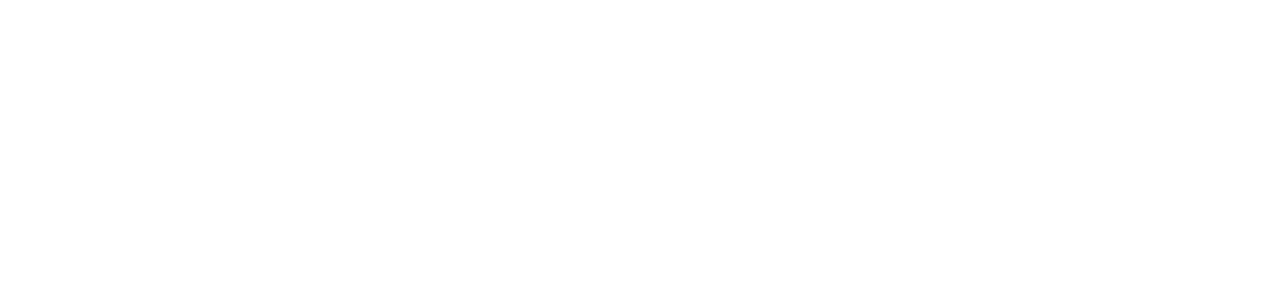
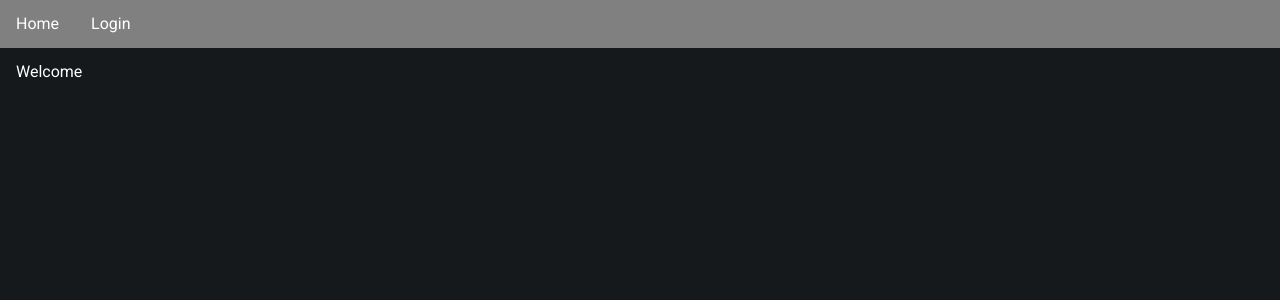
Before and after one commit to Taro-Naza/reddit-clone, a React (Create React App) app: page / in a window 1280 px wide. Shown: the top 300 px of the page. Built offline with nearby package versions, Linux system fonts and the light colour scheme.

Commit message:
Adds styled-components and react router

```diff
--- a/package.json
+++ b/package.json
@@ -11,7 +11,9 @@
         "express": "^4.17.1",
         "react": "^17.0.2",
         "react-dom": "^17.0.2",
+        "react-router-dom": "^5.3.0",
         "react-scripts": "^1.1.5",
+        "styled-components": "^5.3.1",
         "web-vitals": "^1.1.2"
     },
     "scripts": {
--- a/public/index.html
+++ b/public/index.html
@@ -25,6 +25,10 @@
       Learn how to configure a non-root public URL by running `npm run build`.
     -->
         <title>React App</title>
+
+        <link rel="preconnect" href="https://fonts.googleapis.com">
+        <link rel="preconnect" href="https://fonts.gstatic.com" crossorigin>
+        <link href="https://fonts.googleapis.com/css2?family=Roboto:wght@400;500;700&display=swap" rel="stylesheet">
     </head>
     <body>
         <noscript>You need to enable JavaScript to run this app.</noscript>
--- a/src/App.js
+++ b/src/App.js
@@ -1,7 +1,22 @@
-import React from 'react';
+import React, { Suspense } from 'react';
+import { BrowserRouter as Router, Switch, Route } from 'react-router-dom';
+import GlobalStyle from './styles/global';
+import NavBar from './components/NavBar';
+
+const HomePage = React.lazy(() => import('./pages/HomePage'));
 
 function App() {
-    return <div className="App" />;
+    return (
+        <Suspense fallback={<div />}>
+            <GlobalStyle />
+            <Router>
+                <NavBar />
+                <Switch>
+                    <Route path="/" component={HomePage} />
+                </Switch>
+            </Router>
+        </Suspense>
+    );
 }
 
 export default App;
--- /dev/null
+++ b/src/components/NavBar/index.jsx
@@ -0,0 +1,18 @@
+import React from 'react';
+import { Link } from 'react-router-dom';
+import { Component, Items, Item } from './styles';
+
+const NavBar = () => (
+    <Component>
+        <Items>
+            <Item>
+                <Link to="/">Home</Link>
+            </Item>
+            <Item>
+                <Link to="/login">Login</Link>
+            </Item>
+        </Items>
+    </Component>
+);
+
+export default NavBar;
--- /dev/null
+++ b/src/components/NavBar/styles.js
@@ -0,0 +1,20 @@
+import styled from 'styled-components';
+
+export const Component = styled.div`
+    background-color: grey;
+`;
+
+export const Items = styled.ul`
+    list-style: none;
+    display: flex;
+    margin: 0;
+`;
+
+export const Item = styled.li`
+    a {
+        color: #fff;
+        text-decoration: none;
+        padding: ${(p) => p.theme.gutter3};
+        display: block;
+    }
+`;
--- a/src/index.js
+++ b/src/index.js
@@ -1,11 +1,15 @@
 import React from 'react';
 import ReactDOM from 'react-dom';
+import { ThemeProvider } from 'styled-components';
 import App from './App';
+import { darkTheme } from './styles/theme';
 import reportWebVitals from './reportWebVitals';
 
 ReactDOM.render(
     <React.StrictMode>
-        <App />
+        <ThemeProvider theme={darkTheme}>
+            <App />
+        </ThemeProvider>
     </React.StrictMode>,
     document.getElementById('root')
 );
--- /dev/null
+++ b/src/pages/HomePage/index.jsx
@@ -0,0 +1,6 @@
+import React from 'react';
+import { Component } from './styles';
+
+const HomePage = () => <Component>Welcome</Component>;
+
+export default HomePage;
--- /dev/null
+++ b/src/pages/HomePage/styles.js
@@ -0,0 +1,6 @@
+import styled from 'styled-components';
+
+// eslint-disable-next-line import/prefer-default-export
+export const Component = styled.div`
+    padding: ${(p) => p.theme.gutter3};
+`;
--- /dev/null
+++ b/src/styles/global.js
@@ -0,0 +1,71 @@
+import { createGlobalStyle } from 'styled-components';
+
+const GlobalStyle = createGlobalStyle`
+    /* http://meyerweb.com/eric/tools/css/reset/
+       v2.0 | 20110126
+       License: none (public domain)
+    */
+    html, body, div, span, applet, object, iframe,
+    h1, h2, h3, h4, h5, h6, p, blockquote, pre,
+    a, abbr, acronym, address, big, cite, code,
+    del, dfn, em, img, ins, kbd, q, s, samp,
+    small, strike, strong, sub, sup, tt, var,
+    b, u, i, center,
+    dl, dt, dd, ol, ul, li,
+    fieldset, form, label, legend,
+    table, caption, tbody, tfoot, thead, tr, th, td,
+    article, aside, canvas, details, embed,
+    figure, figcaption, footer, header, hgroup,
+    menu, nav, output, ruby, section, summary,
+    time, mark, audio, video {
+        margin: 0;
+        padding: 0;
+        border: 0;
+        font-size: 100%;
+        font: inherit;
+        vertical-align: baseline;
+    }
+
+    /* HTML5 display-role reset for older browsers */
+    article, aside, details, figcaption, figure,
+    footer, header, hgroup, menu, nav, section {
+        display: block;
+    }
+
+    body {
+        line-height: 1;
+    }
+
+    ol, ul {
+        list-style: none;
+    }
+
+    blockquote, q {
+        quotes: none;
+    }
+
+    blockquote:before, blockquote:after,
+    q:before, q:after {
+        content: '';
+        content: none;
+    }
+
+    table {
+        border-collapse: collapse;
+        border-spacing: 0;
+    }
+
+    /**
+     * Global styles
+     */
+    body {
+        padding: 0;
+        margin: 0;
+        font-family: 'Roboto', sans-serif;
+        font-size: 16px;
+        color: ${(p) => p.theme.text};
+        background-color: ${(p) => p.theme.backgroundColor};
+    }
+`;
+
+export default GlobalStyle;
--- /dev/null
+++ b/src/styles/theme.js
@@ -0,0 +1,32 @@
+const gutter = 1;
+
+export const themeDefaults = {
+    gutter0: '0rem',
+    gutter1: `${gutter * 0.25}rem`,
+    gutter2: `${gutter * 0.5}rem`,
+    gutter3: `${gutter}rem`,
+    gutter4: `${gutter * 1.5}rem`,
+    gutter5: `${gutter * 3}rem`,
+    fontSizeSm: '0.9rem',
+    fontSizeMd: '1rem',
+    fontSizeLg: '1.2rem',
+    fontWeightRegular: 400,
+    fontWeightMedium: 500,
+    fontWeightBold: 700,
+    borderRadiusSm: '0.2rem',
+    borderRadiusLg: '0.5rem'
+};
+
+export const darkTheme = {
+    ...themeDefaults,
+    dark: true,
+    text: '#FFF',
+    backgroundColor: '#15191C'
+};
+
+export const lightTheme = {
+    ...themeDefaults,
+    dark: false,
+    text: '#000',
+    backgroundColor: '#FFF'
+};
```
Also changed, not shown: 1 other file (tests, documents, lock files or other folders).
